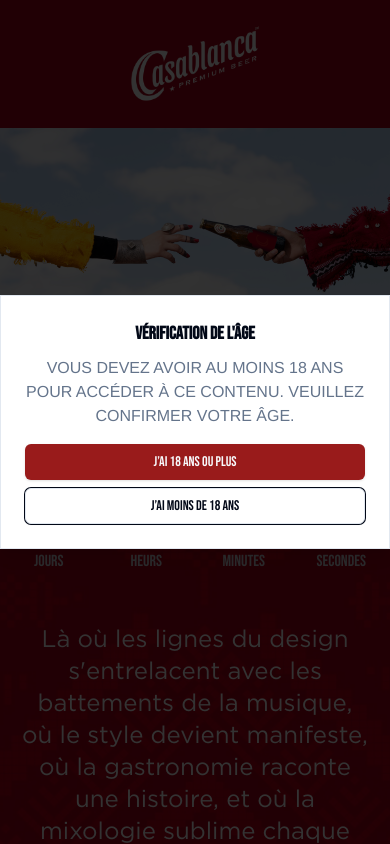
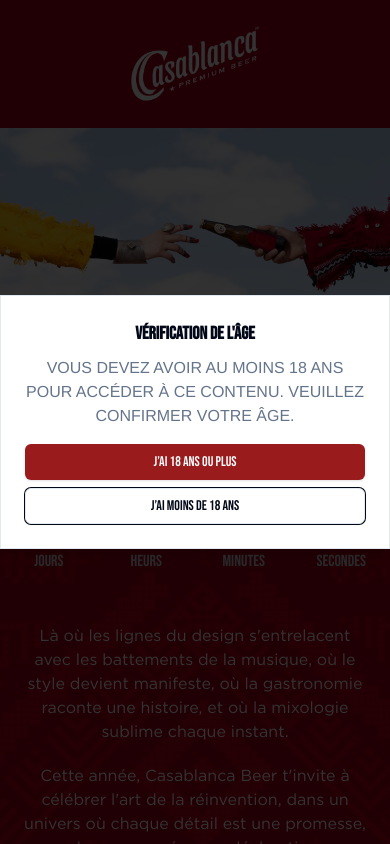
Before and after one commit to AyoubMarkhouss/casablancabeer-countdown, a Next.js app: page / in a window 390 px wide. Shown: the top 844 px of the page. Built offline with nearby package versions, Linux system fonts and the light colour scheme.

Commit message:
one image slider

```diff
--- a/src/pages/index.tsx
+++ b/src/pages/index.tsx
@@ -48,7 +48,7 @@
           />
           <AnimatedTimer />
           <div className="flex z-50 items-center justify-center py-10 md:py-20">
-            <div className="px-5 sm:max-w-6xl flex flex-col text-white items-center text-center text-2xl gap-5">
+            <div className="px-5 sm:max-w-6xl flex flex-col text-white items-center text-center text-md sm:text-2xl gap-5">
               <p className="goth">
                 Là où les lignes du design s&apos;entrelacent avec les
                 battements de la musique, où le style devient manifeste, où la
```
